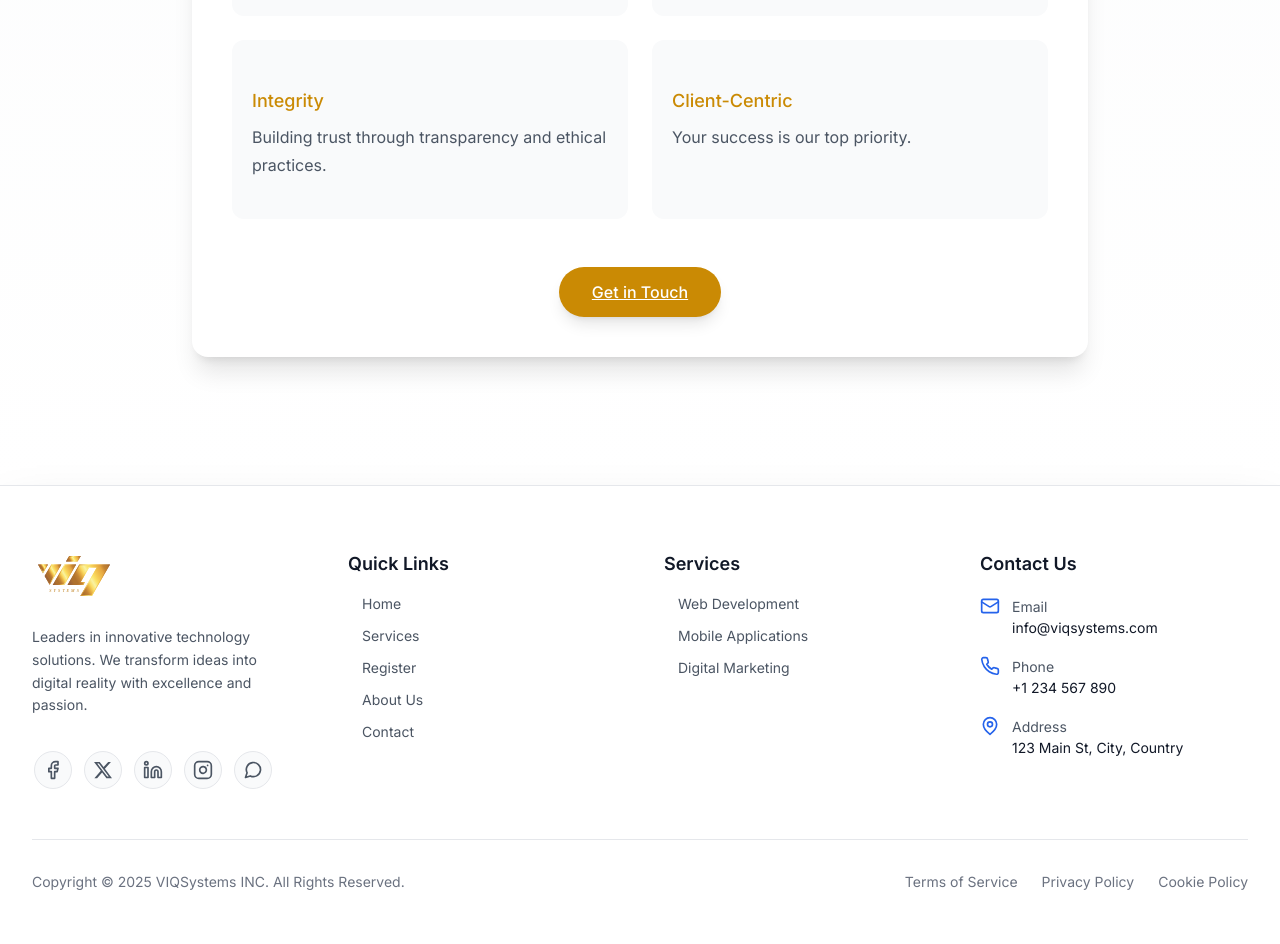
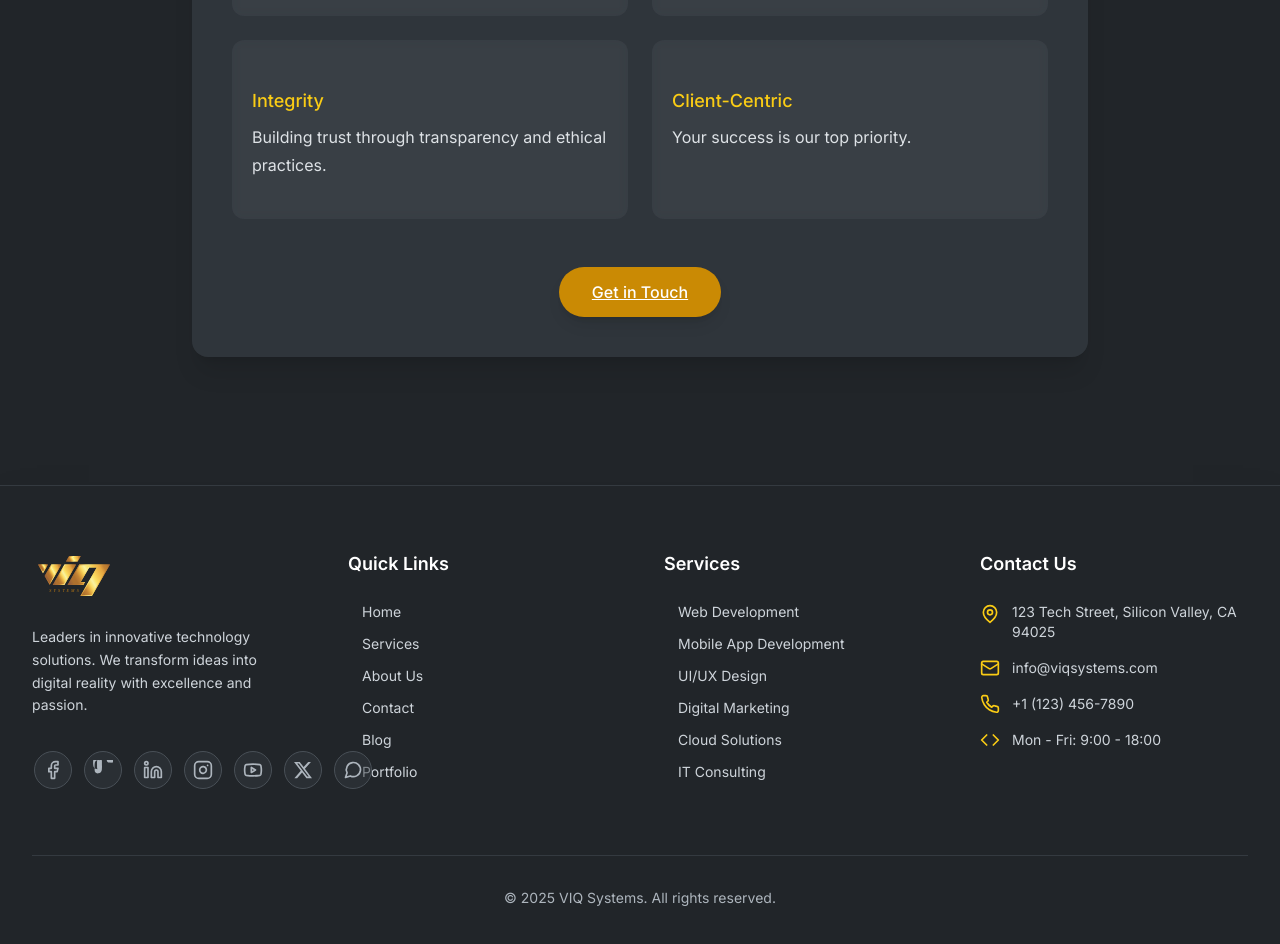
Before and after one commit to a5r8c18/Web-VIQ, a React (Vite) app: page /about in a window 1280 px wide. Shown: the part 1040-1984 px from the top of the page. Built offline with nearby package versions, Linux system fonts and the light colour scheme.

Commit message:
new updates

```diff
--- a/src/App.jsx
+++ b/src/App.jsx
@@ -32,9 +32,9 @@ function App() {
 
   return (
     <ThemeContext.Provider value={{ theme, toggleTheme }}>
-      <div className={`min-h-screen flex flex-col ${theme}`}>
+      <div className={`min-h-screen flex flex-col ${theme} bg-gray-800 text-gray-100`}>
         <Header />
-        <main className="flex-grow bg-white dark:bg-gray-900 transition-colors duration-200">
+        <main className="flex-grow bg-gray-800 dark:bg-gray-900 transition-colors duration-200">
           <Routes>
             <Route path="/" element={<Home />} />
             <Route path="/services" element={<Services />} />
--- a/src/components/layout/Footer.jsx
+++ b/src/components/layout/Footer.jsx
@@ -1,11 +1,11 @@
 import { Link } from 'react-router-dom';
-import { Code, Mail, Phone, MapPin, Facebook, Linkedin, MessageCircle, Instagram } from 'lucide-react';
+import { Code, Mail, Phone, MapPin, Facebook, Linkedin, MessageCircle, Instagram, Youtube } from 'lucide-react';
 
 const Footer = () => {
   const currentYear = new Date().getFullYear()
 
   return (
-    <footer className="bg-white text-gray-900 border-t border-gray-200 shadow-2xl dark:bg-black dark:text-white dark:border-gray-800">
+    <footer className="bg-gray-800 text-gray-100 border-t border-gray-700 shadow-2xl dark:bg-gray-900 dark:text-white">
       <div className="container-custom py-16">
         <div className="grid grid-cols-1 md:grid-cols-2 lg:grid-cols-4 gap-12">
           {/* Company Info */}
@@ -19,7 +19,7 @@ const Footer = () => {
                 />
               </div>
             </Link>
-            <p className="text-gray-600 dark:text-gray-400 text-sm leading-relaxed">
+            <p className="text-gray-300 dark:text-gray-400 text-sm leading-relaxed">
               Leaders in innovative technology solutions. We transform ideas into digital reality with excellence and passion.
             </p>
             <div className="flex space-x-2 pt-2">
@@ -27,90 +27,114 @@ const Footer = () => {
                 {
                   icon: Facebook,
                   url: '#',
-                  color: 'text-gray-600 group-hover:text-amber-600 dark:text-gray-300 dark:group-hover:text-amber-400',
-                  bg: 'bg-gray-50 dark:bg-gray-800/30 group-hover:bg-amber-50/50 dark:group-hover:bg-amber-900/10',
-                  border: 'border-gray-200 dark:border-gray-700 group-hover:border-amber-200 dark:group-hover:border-amber-800/50'
+                  color: 'text-gray-400 group-hover:text-yellow-400',
+                  bg: 'bg-gray-700/50 group-hover:bg-yellow-500/10',
+                  border: 'border-gray-600 group-hover:border-yellow-500/30'
                 },
                 {
                   icon: null,
-                  url: '#',
-                  color: 'text-gray-600 group-hover:text-gray-900 dark:text-gray-300 dark:group-hover:text-white',
-                  bg: 'bg-gray-50 dark:bg-gray-800/30 group-hover:bg-gray-100 dark:group-hover:bg-gray-700/30',
-                  border: 'border-gray-200 dark:border-gray-700 group-hover:border-gray-300 dark:group-hover:border-gray-600',
-                  customIcon: true
+                  url: 'https://www.tiktok.com/@viqsystems',
+                  color: 'text-gray-400 group-hover:text-white',
+                  bg: 'bg-gray-700/50 group-hover:bg-gray-600/50',
+                  border: 'border-gray-600 group-hover:border-gray-500',
+                  customIcon: true,
+                  customIconPath: (
+                    <>
+                      <path d="M12.53.02C13.84 0 15.14.01 16.44 0c.18 1.99 1.3 3.02 3.3 3.12 1.5.08 3.04.04 4.26-.01 2.1-.07 3.25-.3 3.3-3.1.1-4.2.03-8.4.03-12.6h-5.8c0 2.08-.01 4.17 0 6.26-.01.7-.1 1.3-.6 1.7-.5.4-1.1.5-1.8.4-1.6-.2-2.9-1.4-3.2-3-.1-.7-.1-1.3-.1-2 0-2.2 0-4.4.01-6.58h-5.8v19.57c0 1.1.03 2.2-.02 3.3-.1 1.8-1 3.1-2.6 3.6-1.4.5-2.9.4-4.3-.2-1.4-.6-2.2-1.7-2.6-3.1-.3-1.1-.3-2.2-.4-3.3 0-1.1 0-2.2.1-3.3.2-1.6 1.1-2.8 2.6-3.4 1.1-.4 2.2-.4 3.3-.2.7.1 1.3.6 1.6 1.2.4.7.4 1.4.5 2.1.1 1.1.1 2.3 0 3.4-.1.9-.1 1.8.8 1.8.9 0 .9-.9.9-1.7.1-1.3.1-2.5 0-3.8 0-.5-.1-1.1-.5-1.5-.4-.4-1-.5-1.5-.5-1.5-.1-2.6.6-2.9 2.1-.2 1.1-.2 2.2-.2 3.3v3.3c0 1.1 0 2.2.2 3.3.3 1.5 1.4 2.2 2.9 2.1 1.6-.1 2.6-1.1 2.8-2.7.1-1.1.1-2.2 0-3.3V6.73c0-1.1 0-2.2-.1-3.3-.1-1.1-.4-2.1-1.4-2.7-.9-.6-1.9-.8-3-.7-1.1.1-2.1.5-2.9 1.3-.8.8-1.2 1.8-1.3 2.9-.1 1.1-.1 2.2-.1 3.3v1.8c0 1.1 0 2.2.1 3.3.1 1.1.4 2.1 1.4 2.7.9.6 1.9.8 3 .7 1.1-.1 2.1-.5 2.9-1.3.8-.8 1.2-1.8 1.3-2.9.1-1.1.1-2.2.1-3.3V.02z" fill="currentColor"/>
+                    </>
+                  )
                 },
                 {
                   icon: Linkedin,
-                  url: '#',
-                  color: 'text-gray-600 group-hover:text-amber-600 dark:text-gray-300 dark:group-hover:text-amber-400',
-                  bg: 'bg-gray-50 dark:bg-gray-800/30 group-hover:bg-amber-50/50 dark:group-hover:bg-amber-900/10',
-                  border: 'border-gray-200 dark:border-gray-700 group-hover:border-amber-200 dark:group-hover:border-amber-800/50'
+                  url: 'https://www.linkedin.com/company/viqsystems',
+                  color: 'text-gray-400 group-hover:text-yellow-400',
+                  bg: 'bg-gray-700/50 group-hover:bg-yellow-500/10',
+                  border: 'border-gray-600 group-hover:border-yellow-500/30'
                 },
                 {
                   icon: Instagram,
-                  url: '#',
-                  color: 'text-gray-600 group-hover:text-amber-600 dark:text-gray-300 dark:group-hover:text-amber-400',
-                  bg: 'bg-gray-50 dark:bg-gray-800/30 group-hover:bg-amber-50/50 dark:group-hover:bg-amber-900/10',
-                  border: 'border-gray-200 dark:border-gray-700 group-hover:border-amber-200 dark:group-hover:border-amber-800/50',
-                  gradient: 'from-amber-500 to-amber-300'
+                  url: 'https://www.instagram.com/viq.systems',
+                  color: 'text-gray-400 group-hover:text-yellow-400',
+                  bg: 'bg-gray-700/50 group-hover:bg-yellow-500/10',
+                  border: 'border-gray-600 group-hover:border-yellow-500/30'
+                },
+                {
+                  icon: Youtube,
+                  url: 'https://www.youtube.com/channel/UCqwGR2DEiXghq0gYXUi1U8g',
+                  color: 'text-gray-400 group-hover:text-red-400',
+                  bg: 'bg-gray-700/50 group-hover:bg-red-500/10',
+                  border: 'border-gray-600 group-hover:border-red-500/30'
+                },
+                {
+                  icon: null,
+                  url: 'https://twitter.com/viqsystems',
+                  color: 'text-gray-400 group-hover:text-white',
+                  bg: 'bg-gray-700/50 group-hover:bg-gray-600/50',
+                  border: 'border-gray-600 group-hover:border-gray-500',
+                  customIcon: true,
+                  customIconPath: (
+                    <path d="M18.205 2.25h3.308l-7.227 8.26 8.502 11.24H16.13l-5.214-6.817L4.95 21.75H1.64l7.73-8.835L1.215 2.25H8.04l4.713 6.231zm-1.161 17.52h1.833L7.045 4.126H5.078z"/>
+                  )
                 },
                 {
                   icon: MessageCircle,
-                  url: 'https://wa.me/1234567890',
-                  color: 'text-gray-600 group-hover:text-amber-600 dark:text-gray-300 dark:group-hover:text-amber-400',
-                  bg: 'bg-gray-50 dark:bg-gray-800/30 group-hover:bg-amber-50/50 dark:group-hover:bg-amber-900/10',
-                  border: 'border-gray-200 dark:border-gray-700 group-hover:border-amber-200 dark:group-hover:border-amber-800/50'
+                  url: 'https://wa.link/rpkawi',
+                  color: 'text-gray-400 group-hover:text-yellow-400',
+                  bg: 'bg-gray-700/50 group-hover:bg-yellow-500/10',
+                  border: 'border-gray-600 group-hover:border-yellow-500/30'
                 }
               ].map((social, index) => (
                 <a
                   key={index}
                   href={social.url}
                   className="group relative p-0.5 rounded-full transition-all duration-500 hover:scale-105"
-                  aria-label={social.icon ? social.icon.name : 'X'}
+                  aria-label={social.icon ? social.icon.name : social.url.includes('tiktok') ? 'TikTok' : 'X'}
                   target="_blank"
                   rel="noopener noreferrer"
                 >
-                  <div className={`relative p-2 rounded-full ${social.bg} ${social.border} border transition-all duration-500 group-hover:shadow-md group-hover:shadow-amber-500/10`}>
+                  <div className={`relative p-2 rounded-full ${social.bg} ${social.border} border transition-all duration-500 group-hover:shadow-md group-hover:shadow-yellow-500/10`}>
                     <div className="relative z-10">
                       <div className="transform transition-transform duration-500 group-hover:rotate-[-15deg]">
-                        <div className={`absolute inset-0 rounded-full bg-gradient-to-br ${social.gradient || 'from-amber-400 to-amber-300/80'} opacity-0 group-hover:opacity-70 transition-opacity duration-300`}></div>
+                        <div className={`absolute inset-0 rounded-full bg-gradient-to-br ${social.url.includes('youtube') ? 'from-red-400 to-red-300/80' : social.url.includes('tiktok') ? 'from-gray-400 to-gray-600/80' : 'from-yellow-400 to-yellow-300/80'} opacity-0 group-hover:opacity-70 transition-opacity duration-300`}></div>
                         {social.customIcon ? (
                           <div className="relative z-10">
-                            <svg viewBox="0 0 24 24" className="h-5 w-5" fill="currentColor">
-                              <path d="M18.205 2.25h3.308l-7.227 8.26 8.502 11.24H16.13l-5.214-6.817L4.95 21.75H1.64l7.73-8.835L1.215 2.25H8.04l4.713 6.231zm-1.161 17.52h1.833L7.045 4.126H5.078z"/>
+                            <svg
+                              className={`w-5 h-5 ${social.color} transition-colors duration-300`}
+                              viewBox="0 0 24 24"
+                              fill="currentColor"
+                            >
+                              {social.customIconPath}
                             </svg>
                           </div>
                         ) : (
-                          <social.icon className={`h-5 w-5 relative z-10 ${social.color} transition-colors duration-300`} />
+                          <social.icon className={`w-5 h-5 ${social.color} transition-colors duration-300`} />
                         )}
                       </div>
                     </div>
-                    <div className="absolute inset-0 rounded-full border border-transparent group-hover:border-amber-300/30 dark:group-hover:border-amber-600/30 transition-all duration-300"></div>
-                    <div className="absolute inset-0 rounded-full bg-gradient-to-br from-transparent via-amber-500/0 to-transparent opacity-0 group-hover:opacity-100 group-hover:rotate-180 transition-all duration-1000"></div>
                   </div>
-                  <div className="absolute inset-0 rounded-full bg-gradient-to-br from-amber-500/0 via-amber-500/10 to-amber-500/0 opacity-0 group-hover:opacity-100 group-hover:rotate-180 transition-all duration-1000"></div>
                 </a>
               ))}
             </div>
           </div>
 
           {/* Quick Links */}
-          <div className="space-y-4">
-            <h3 className="text-lg font-semibold text-gray-900 dark:text-white mb-4">Quick Links</h3>
+          <div>
+            <h3 className="text-lg font-semibold text-white mb-6">Quick Links</h3>
             <ul className="space-y-3">
               {[
                 { name: 'Home', path: '/' },
                 { name: 'Services', path: '/services' },
-                { name: 'Register', path: '/register' },
                 { name: 'About Us', path: '/about' },
-                { name: 'Contact', path: '/register' }
+                { name: 'Contact', path: '/register' },
+                { name: 'Blog', path: '#' },
+                { name: 'Portfolio', path: '#' },
               ].map((link, index) => (
                 <li key={index}>
                   <Link
                     to={link.path}
-                    className="text-gray-600 hover:text-blue-600 dark:text-gray-400 dark:hover:text-yellow-500 transition-colors text-sm flex items-center group"
+                    className="text-gray-300 hover:text-yellow-400 transition-colors duration-300 text-sm flex items-center group"
                   >
-                    <span className="w-1.5 h-1.5 bg-blue-600/0 group-hover:bg-blue-600 dark:group-hover:bg-yellow-500 rounded-full mr-2 transition-all"></span>
+                    <span className="w-1.5 h-1.5 bg-yellow-400 rounded-full mr-2 opacity-0 group-hover:opacity-100 transition-opacity duration-300"></span>
                     {link.name}
                   </Link>
                 </li>
@@ -119,20 +143,23 @@ const Footer = () => {
           </div>
 
           {/* Services */}
-          <div className="space-y-4">
-            <h3 className="text-lg font-semibold text-gray-900 dark:text-white mb-4">Services</h3>
+          <div>
+            <h3 className="text-lg font-semibold text-white mb-6">Services</h3>
             <ul className="space-y-3">
               {[
                 'Web Development',
-                'Mobile Applications',
-                'Digital Marketing'
+                'Mobile App Development',
+                'UI/UX Design',
+                'Digital Marketing',
+                'Cloud Solutions',
+                'IT Consulting'
               ].map((service, index) => (
                 <li key={index}>
                   <a
                     href="#"
-                    className="text-gray-600 hover:text-blue-600 dark:text-gray-400 dark:hover:text-yellow-500 transition-colors text-sm flex items-center group"
+                    className="text-gray-300 hover:text-yellow-400 transition-colors duration-300 text-sm flex items-center group"
                   >
-                    <span className="w-1.5 h-1.5 bg-blue-600/0 group-hover:bg-blue-600 dark:group-hover:bg-yellow-500 rounded-full mr-2 transition-all"></span>
+                    <span className="w-1.5 h-1.5 bg-yellow-400 rounded-full mr-2 opacity-0 group-hover:opacity-100 transition-opacity duration-300"></span>
                     {service}
                   </a>
                 </li>
@@ -141,60 +168,38 @@ const Footer = () => {
           </div>
 
           {/* Contact Info */}
-          <div className="space-y-4">
-            <h3 className="text-lg font-semibold text-gray-900 dark:text-white mb-4">Contact Us</h3>
+          <div>
+            <h3 className="text-lg font-semibold text-white mb-6">Contact Us</h3>
             <ul className="space-y-4">
-              <li className="flex items-start space-x-3">
-                <div className="mt-0.5">
-                  <Mail className="h-5 w-5 text-blue-600 dark:text-yellow-500" />
-                </div>
-                <div>
-                  <span className="text-sm text-gray-600 dark:text-gray-400">Email</span>
-                  <p className="text-gray-900 dark:text-white text-sm">info@viqsystems.com</p>
-                </div>
+              <li className="flex items-start">
+                <MapPin className="h-5 w-5 text-yellow-400 mt-0.5 mr-3 flex-shrink-0" />
+                <span className="text-gray-300 text-sm">123 Tech Street, Silicon Valley, CA 94025</span>
               </li>
-              <li className="flex items-start space-x-3">
-                <div className="mt-0.5">
-                  <Phone className="h-5 w-5 text-blue-600 dark:text-yellow-500" />
-                </div>
-                <div>
-                  <span className="text-sm text-gray-600 dark:text-gray-400">Phone</span>
-                  <p className="text-gray-900 dark:text-white text-sm">+1 234 567 890</p>
-                </div>
+              <li className="flex items-center">
+                <Mail className="h-5 w-5 text-yellow-400 mr-3 flex-shrink-0" />
+                <a href="mailto:info@viqsystems.com" className="text-gray-300 hover:text-yellow-400 transition-colors duration-300 text-sm">info@viqsystems.com</a>
               </li>
-              <li className="flex items-start space-x-3">
-                <div className="mt-0.5">
-                  <MapPin className="h-5 w-5 text-blue-600 dark:text-yellow-500" />
-                </div>
-                <div>
-                  <span className="text-sm text-gray-600 dark:text-gray-400">Address</span>
-                  <p className="text-gray-900 dark:text-white text-sm">123 Main St, City, Country</p>
-                </div>
+              <li className="flex items-center">
+                <Phone className="h-5 w-5 text-yellow-400 mr-3 flex-shrink-0" />
+                <a href="tel:+11234567890" className="text-gray-300 hover:text-yellow-400 transition-colors duration-300 text-sm">+1 (123) 456-7890</a>
+              </li>
+              <li className="flex items-center">
+                <Code className="h-5 w-5 text-yellow-400 mr-3 flex-shrink-0" />
+                <span className="text-gray-300 text-sm">Mon - Fri: 9:00 - 18:00</span>
               </li>
             </ul>
           </div>
         </div>
 
-        {/* Bottom Bar */}
-        <div className="border-t border-gray-200 dark:border-gray-800 mt-12 pt-8 flex flex-col md:flex-row justify-between items-center">
-          <p className="text-sm text-gray-500 dark:text-gray-400">
-            Copyright &copy; {currentYear} VIQSystems INC. All Rights Reserved.
+        {/* Copyright */}
+        <div className="border-t border-gray-700 mt-16 pt-8 text-center">
+          <p className="text-gray-400 text-sm">
+            &copy; {currentYear} VIQ Systems. All rights reserved.
           </p>
-          <div className="flex space-x-6 mt-4 md:mt-0">
-            <a href="#" className="text-sm text-gray-500 hover:text-blue-600 dark:hover:text-yellow-500 transition-colors">
-              Terms of Service
-            </a>
-            <a href="#" className="text-sm text-gray-500 hover:text-blue-600 dark:hover:text-yellow-500 transition-colors">
-              Privacy Policy
-            </a>
-            <a href="#" className="text-sm text-gray-500 hover:text-blue-600 dark:hover:text-yellow-500 transition-colors">
-              Cookie Policy
-            </a>
-          </div>
         </div>
       </div>
     </footer>
-  );
-};
+  )
+}
 
 export default Footer;
--- a/src/components/layout/Header.jsx
+++ b/src/components/layout/Header.jsx
@@ -10,7 +10,7 @@ const Header = () => {
   const navigation = [
     { name: 'Home', href: '/' },
     { name: 'Services', href: '/services' },
-    { name: 'Register', href: '/register' },
+    { name: 'Contact Us', href: '/register' },
   ]
 
   const isActive = (path) => location.pathname === path
--- a/src/pages/About.jsx
+++ b/src/pages/About.jsx
@@ -3,7 +3,7 @@ import { Link } from 'react-router-dom';
 
 const About = () => {
   return (
-    <div className="min-h-screen bg-gradient-to-b from-gray-50 to-white dark:from-gray-900 dark:to-black py-20 px-4 sm:px-6 lg:px-8">
+    <div className="min-h-screen bg-gray-800 text-gray-100 dark:bg-gray-900 py-20 px-4 sm:px-6 lg:px-8">
       <div className="max-w-4xl mx-auto">
         <motion.div
           initial={{ opacity: 0, y: 20 }}
@@ -11,8 +11,8 @@ const About = () => {
           transition={{ duration: 0.6 }}
           className="text-center mb-16"
         >
-          <h1 className="text-4xl md:text-5xl font-bold text-gray-900 dark:text-white mb-6">
-            About <span className="text-yellow-500">VIQ Systems</span>
+          <h1 className="text-4xl md:text-5xl font-bold text-white mb-6">
+            About <span className="text-yellow-400">VIQ Systems</span>
           </h1>
           <div className="w-24 h-1.5 bg-yellow-500 mx-auto rounded-full mb-8"></div>
         </motion.div>
@@ -21,23 +21,23 @@ const About = () => {
           initial={{ opacity: 0, y: 20 }}
           animate={{ opacity: 1, y: 0 }}
           transition={{ duration: 0.6, delay: 0.2 }}
-          className="bg-white dark:bg-gray-800 rounded-2xl shadow-xl p-8 md:p-10 mb-12"
+          className="bg-gray-700/80 dark:bg-gray-800 rounded-2xl shadow-xl p-8 md:p-10 mb-12 backdrop-blur-sm"
         >
           <div className="prose dark:prose-invert max-w-none">
-            <p className="text-lg text-gray-600 dark:text-gray-300 mb-6 leading-relaxed">
+            <p className="text-lg text-gray-200 dark:text-gray-300 mb-6 leading-relaxed">
               We're passionate about leveraging technology to help businesses thrive in the digital age. With over nine years of experience in the industry, we've honed our expertise in providing cutting-edge solutions that empower our clients to succeed online.
             </p>
-            <p className="text-lg text-gray-600 dark:text-gray-300 mb-8 leading-relaxed">
+            <p className="text-lg text-gray-200 dark:text-gray-300 mb-8 leading-relaxed">
               Since our inception in 2020, we've been committed to delivering exceptional results and exceeding our clients' expectations. Over the past nine years, we've evolved and adapted to meet the ever-changing needs of the digital landscape, staying ahead of the curve with innovative solutions and best practices.
             </p>
 
-            <div className="mt-10 pt-8 border-t border-gray-200 dark:border-gray-700">
-              <h3 className="text-2xl font-semibold text-gray-900 dark:text-white mb-4">Our Mission</h3>
-              <p className="text-gray-600 dark:text-gray-300 mb-6">
+            <div className="mt-10 pt-8 border-t border-gray-600 dark:border-gray-700">
+              <h3 className="text-2xl font-semibold text-white dark:text-white mb-4">Our Mission</h3>
+              <p className="text-gray-200 dark:text-gray-300 mb-6">
                 To empower businesses with innovative technology solutions that drive growth, efficiency, and success in an increasingly digital world.
               </p>
 
-              <h3 className="text-2xl font-semibold text-gray-900 dark:text-white mb-4 mt-8">Our Values</h3>
+              <h3 className="text-2xl font-semibold text-white dark:text-white mb-4 mt-8">Our Values</h3>
               <div className="grid md:grid-cols-2 gap-6">
                 {[
                   { title: 'Innovation', description: 'Embracing cutting-edge technology to deliver forward-thinking solutions.' },
@@ -45,9 +45,9 @@ const About = () => {
                   { title: 'Integrity', description: 'Building trust through transparency and ethical practices.' },
                   { title: 'Client-Centric', description: 'Your success is our top priority.' }
                 ].map((item, index) => (
-                  <div key={index} className="bg-gray-50 dark:bg-gray-700/50 p-5 rounded-xl">
-                    <h4 className="font-medium text-lg text-yellow-600 dark:text-yellow-400 mb-2">{item.title}</h4>
-                    <p className="text-gray-600 dark:text-gray-300">{item.description}</p>
+                  <div key={index} className="bg-gray-600/30 dark:bg-gray-700/50 p-5 rounded-xl backdrop-blur-sm">
+                    <h4 className="font-medium text-lg text-yellow-400 dark:text-yellow-400 mb-2">{item.title}</h4>
+                    <p className="text-gray-200 dark:text-gray-300">{item.description}</p>
                   </div>
                 ))}
               </div>
--- a/tailwind.config.js
+++ b/tailwind.config.js
@@ -20,6 +20,19 @@ export default {
           DEFAULT: '#FFD700', // Dorado principal
           dark: '#B8860B',   // Dorado oscuro para hover/efectos
         },
+        // Escala de grises personalizada para el tema claro
+        gray: {
+          50: '#f8f9fa',
+          100: '#e9ecef',
+          200: '#dee2e6',
+          300: '#ced4da',
+          400: '#adb5bd',
+          500: '#6c757d',
+          600: '#495057',
+          700: '#343a40',
+          800: '#212529',
+          900: '#1a1e21',
+        },
         // Escala completa de colores dorados
         gold: {
           50: '#FFFBEB',  // Muy claro
@@ -38,10 +51,12 @@ export default {
       backgroundColor: (theme) => ({
         ...theme('colors'),
         'secondary-hover': theme('colors.secondary.dark'),
+        'light': theme('colors.gray.800'), // Fondo gris oscuro para el tema claro
+        'card': theme('colors.gray.700'), // Fondo para tarjetas en tema claro
       }),
       // Asegurar contraste en textos
       textColor: {
-        primary: 'var(--color-text-primary, #000000)',
+        primary: 'var(--color-text-primary, #f8f9fa)', // Texto claro para mejor contraste
         secondary: 'var(--color-text-secondary, #FFD700)',
       },
       fontFamily: {
```
Also changed, not shown: src/components/ui/Hero.jsx (+21 -27 lines), src/pages/Home.jsx (+19 -14 lines), src/pages/Register.jsx (+53 -71 lines).
